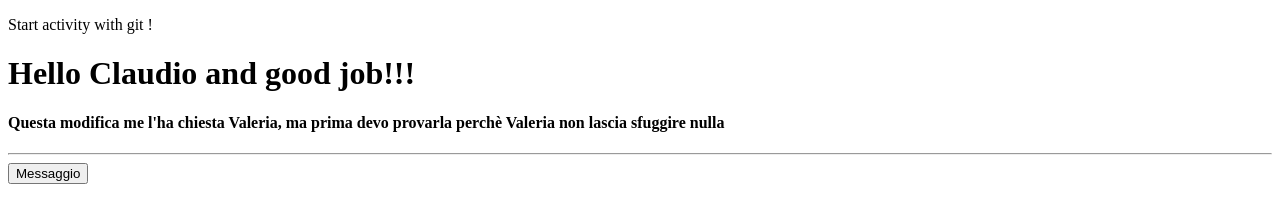
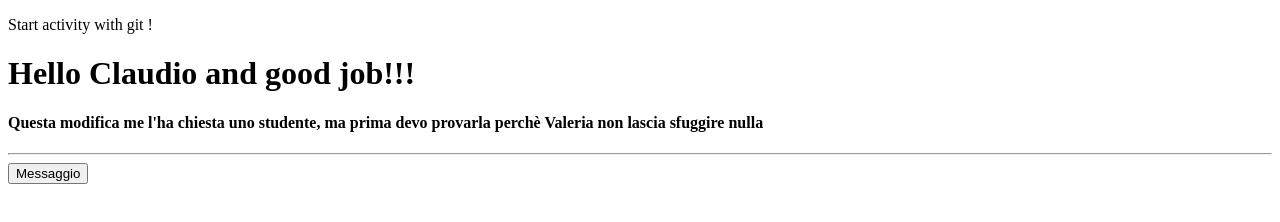
Before and after one commit to claudioorlandi/gitstart, a plain HTML site: page Index.html in a window 1280 px wide. Drawn offline with Linux system fonts and the light colour scheme.

Commit message:
test finale su staged e reset base1

```diff
--- a/Index.html
+++ b/Index.html
@@ -11,7 +11,7 @@
     <h1>Hello Claudio and good job!!!</h1>
     <div>
         <h4>
-            Questa modifica me l'ha chiesta Valeria, ma prima devo provarla perchè Valeria non lascia sfuggire nulla
+            Questa modifica me l'ha chiesta uno studente, ma prima devo provarla perchè Valeria non lascia sfuggire nulla
         </h4>
         <hr>
         <button onclick="showMsg('CIAO')">Messaggio</button>
```
